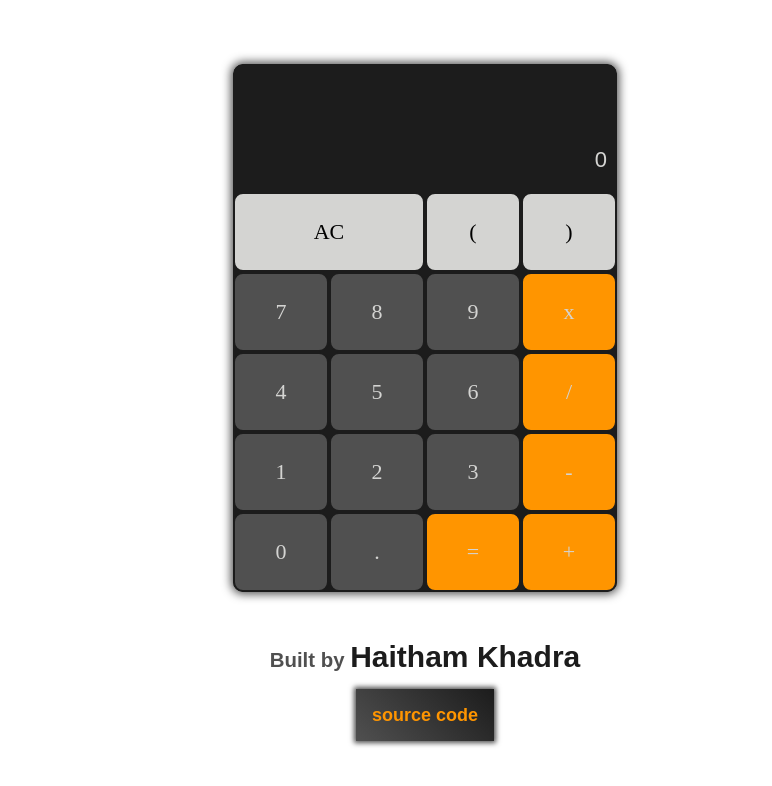
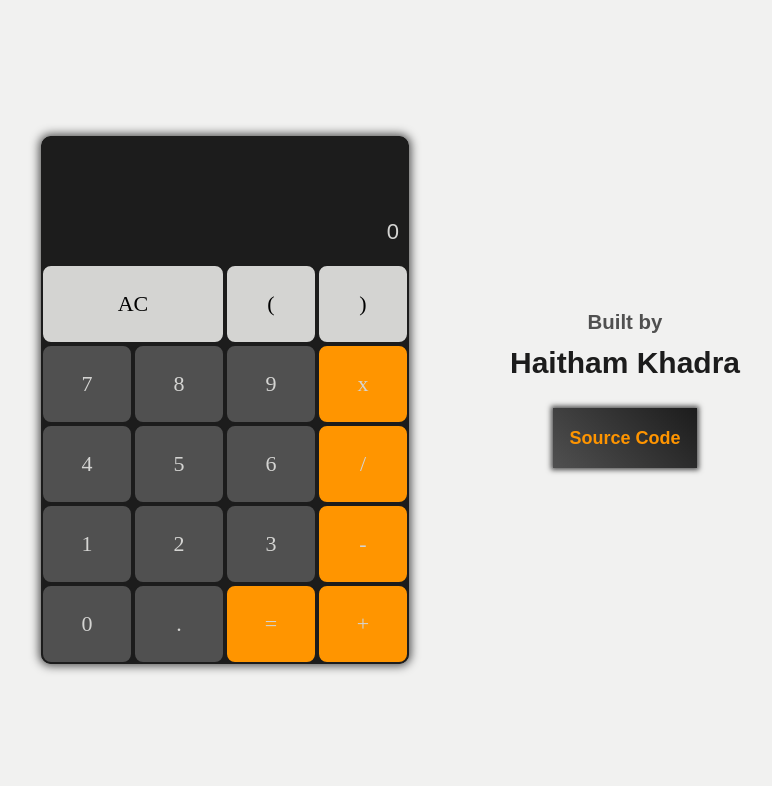
Before and after one commit to HaithamKhadra/calculator-js, a React (Create React App) app: page / in a window 1280 px wide. Shown: the top 786 px of the page, without its empty margins (215-987 px from the left). Built offline with nearby package versions, Linux system fonts and the light colour scheme; a web font is replaced by a local one.

Commit message:
responsive app

```diff
--- a/src/App.css
+++ b/src/App.css
@@ -8,6 +8,7 @@
 body {
   font-family: 'Zen dots', sans-serif;
   line-height: 1.6;
+  background: #d4d4d250;
 }
 
 .App {
@@ -53,11 +54,11 @@ body {
   grid-template-rows: 5rem 5rem 5rem 5rem 5rem;
   /* grid-template-rows: 70px 70px 70px 70px 70px;  */
   grid-template-areas:
-    "clear clear  openBracket closeBracket"
-    "seven eight nine subtract"
-    "four five six add"
-    "one two three multiply"
-    "zero decimal equals divide";
+  "clear clear  openBracket closeBracket"
+  "seven eight nine subtract"
+  "four five six add"
+  "one two three multiply"
+  "zero decimal equals divide";
   background: #1C1C1C;
   border-radius: 0px 0px 10px 10px;
 }
@@ -90,6 +91,7 @@ body {
 
 .info {
   text-align: center;
+  margin-bottom: 50px;
 }
 
 h1 {
@@ -101,13 +103,14 @@ h1 {
 }
 
 span {
-  display: inline-block;
+  display: block;
   color: #1C1C1C;
   font-size: 1.875rem;
-
 }
 
 a {
+  display: inline-block;
+  margin-bottom: 1rem;
   text-decoration: none;
   color: #FF9500;
   background-color: #505050;
@@ -124,7 +127,7 @@ a {
   .App {
     width: 50%;
     margin: 0 auto;
-    padding-top: 4rem;
+    padding-top: 1.5rem;
   }
 
   #calculator {
@@ -135,15 +138,29 @@ a {
   #output, .input {
     font-size: 1rem;
   }
+
 }
 
 @media screen and (min-width: 1024px) {
 
   .App {
-    width: 30%;
+    width: 60%;
+    display: flex;
+    align-items: center;
+    padding-top: 0rem;
+  }
+
+  #calculator{
+    justify-self: flex-start;
+    width: 100%;
   }
 
   #output, .input {
     font-size: 1.375rem;
   }
+
+  .info {
+    width: 100%;
+    margin-left: 2rem;
+  }
 }
--- a/src/App.js
+++ b/src/App.js
@@ -116,7 +116,7 @@ const endsWithOperator = /[*/+-]$/;
       </div>
       <div className='info'>
         <h1>Built by <span>Haitham Khadra</span></h1>
-        <a href='#'>source code</a>
+        <a rel="noreferrer" href='https://github.com/HaithamKhadra' target="_blank">Source Code</a>
       </div>
     </div>
   );
```
